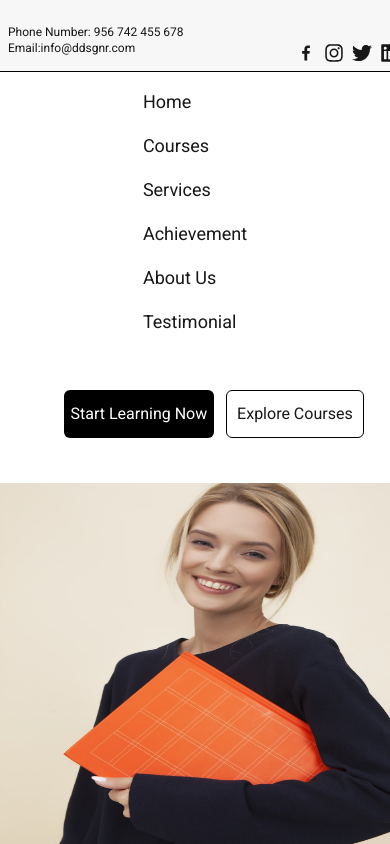
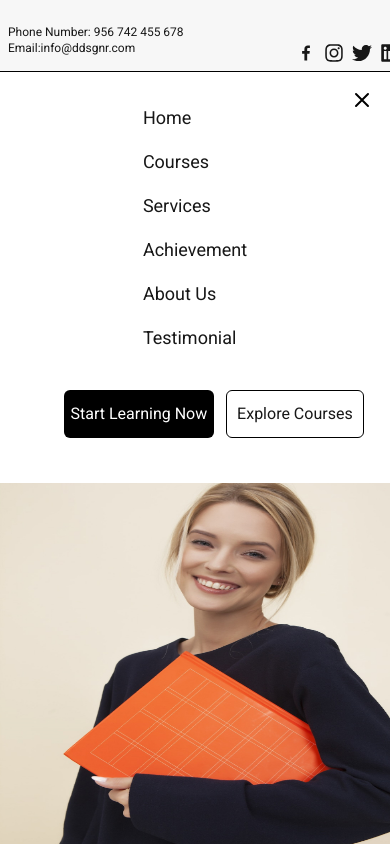
Before and after one commit to ridafatima05/figma-assingment-06, a Next.js app: page / in a window 390 px wide. Both pictures are taken after a click on the button 368 px from the left and 104 px from the top of the page. Shown: the top 844 px of the page. Built offline with nearby package versions, Linux system fonts and the light colour scheme.

Commit message:
changes in header page

```diff
--- a/src/components/header.tsx
+++ b/src/components/header.tsx
@@ -1,20 +1,19 @@
-"use client"; // Ensure it's a client-side component
+"use client";
 
 import React, { useState } from "react";
 import Image from "next/image";
 import Link from "next/link";
 
 const Header: React.FC = () => {
-  // State to toggle the mobile menu
+
   const [isMenuOpen, setIsMenuOpen] = useState<boolean>(false);
 
-  // Function to toggle the mobile menu visibility
   const toggleMenu = () => {
-    setIsMenuOpen(prev => !prev);
-    console.log("Menu toggled:", !isMenuOpen); // Debugging: Check state change
+    setIsMenuOpen((prev) => !prev);
+    console.log("Menu toggled:", !isMenuOpen);
   };
 
-  // Function to scroll smoothly to a section
+
   const scrollToSection = (id: string) => {
     const element = document.getElementById(id);
     if (element) {
@@ -23,7 +22,7 @@ const Header: React.FC = () => {
   };
 
   return (
-    <div className="flex flex-row lg:w-[1280px] lg:h-[72px] w-full h-[72px] bg-[#F7F7F7] lg:flex lg:items-center justify-between sm:px-7 lg:px-16 relative">
+    <div className="flex flex-row lg:w-[1280px] lg:h-[72px] w-[428px] h-[72px] bg-[#F7F7F7] lg:flex lg:items-center justify-between sm:px-7 lg:px-16 relative">
       <div className="w-[380px] h-[48px] lg:w-[1152px] lg:h-[44px] items-center justify-between flex">
         {/* Left side div (logo) */}
         <div className="lg:flex lg:items-center lg:space-x-2 lg:ml-10 items-center flex ml-2">
@@ -76,7 +75,7 @@ const Header: React.FC = () => {
         <div className="sm:hidden flex items-center">
           <button onClick={toggleMenu} className="text-black">
             {isMenuOpen ? (
-              // Close Icon (X)
+              // Close Icon (X) for mobile
               <svg
                 xmlns="http://www.w3.org/2000/svg"
                 fill="none"
@@ -115,6 +114,28 @@ const Header: React.FC = () => {
       {/* Mobile Menu */}
       {isMenuOpen && (
         <div className="sm:hidden flex flex-col items-center bg-white w-full fixed top-[72px] left-0 py-4 space-y-4 z-50">
+          {/* Close Icon inside Mobile Menu */}
+          <button
+            onClick={toggleMenu}
+            className="absolute top-4 right-4 text-black"
+          >
+            <svg
+              xmlns="http://www.w3.org/2000/svg"
+              fill="none"
+              viewBox="0 0 24 24"
+              stroke="currentColor"
+              className="w-6 h-6"
+            >
+              <path
+                strokeLinecap="round"
+                strokeLinejoin="round"
+                strokeWidth="2"
+                d="M6 18L18 6M6 6l12 12"
+              />
+            </svg>
+          </button>
+
+          {/* Navigation Links inside Mobile Menu */}
           <ul className="space-y-4 text-lg">
             <li>
               <Link href="/" onClick={() => { scrollToSection("home"); setIsMenuOpen(false); }}>Home</Link>
```
